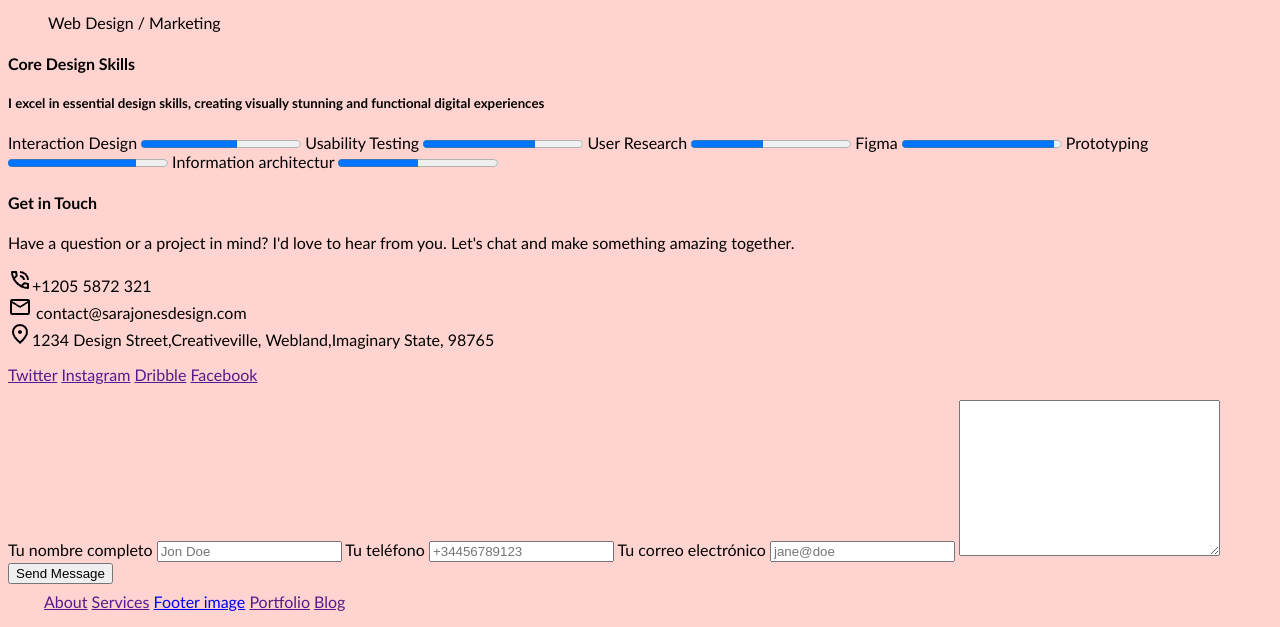
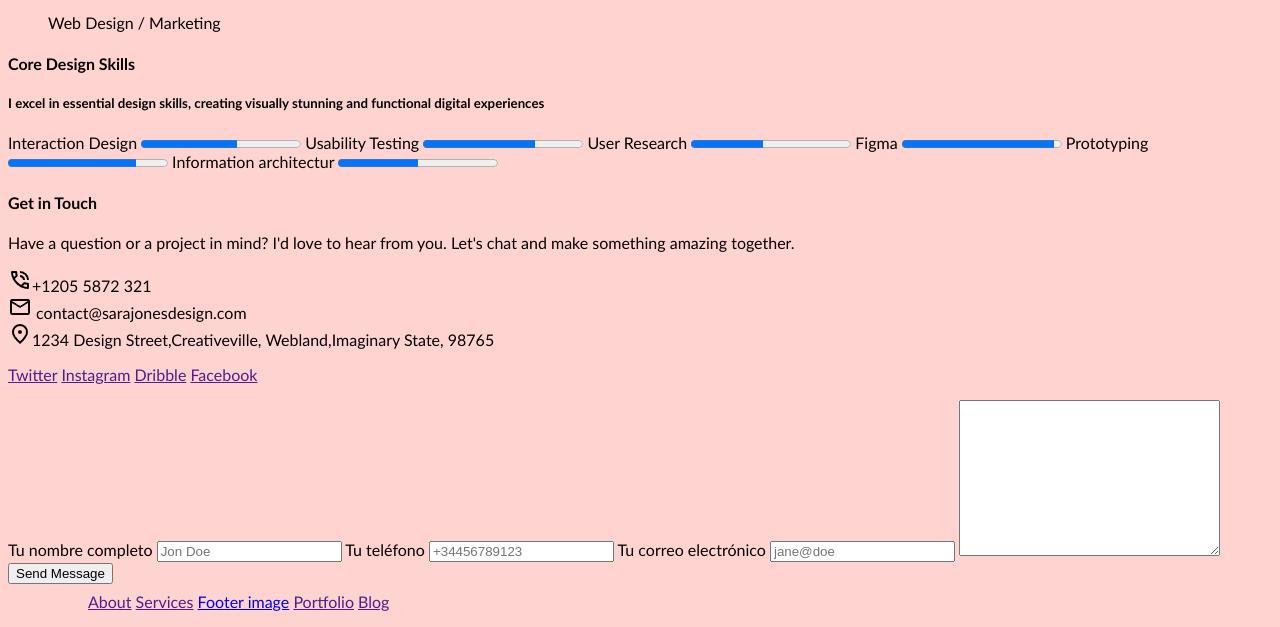
Before and after one commit to migromcab/clasehtml, a plain HTML site: page index.html in a window 1280 px wide. Shown: the part 3643-4270 px from the top of the page. Drawn offline with Linux system fonts and the light colour scheme.

Commit message:
Update style.css

```diff
--- a/style.css
+++ b/style.css
@@ -36,5 +36,5 @@ html {
 }
 
 .footer {
-    padding: 8px 36px;
+    padding: 8px 80px;
 }
```
